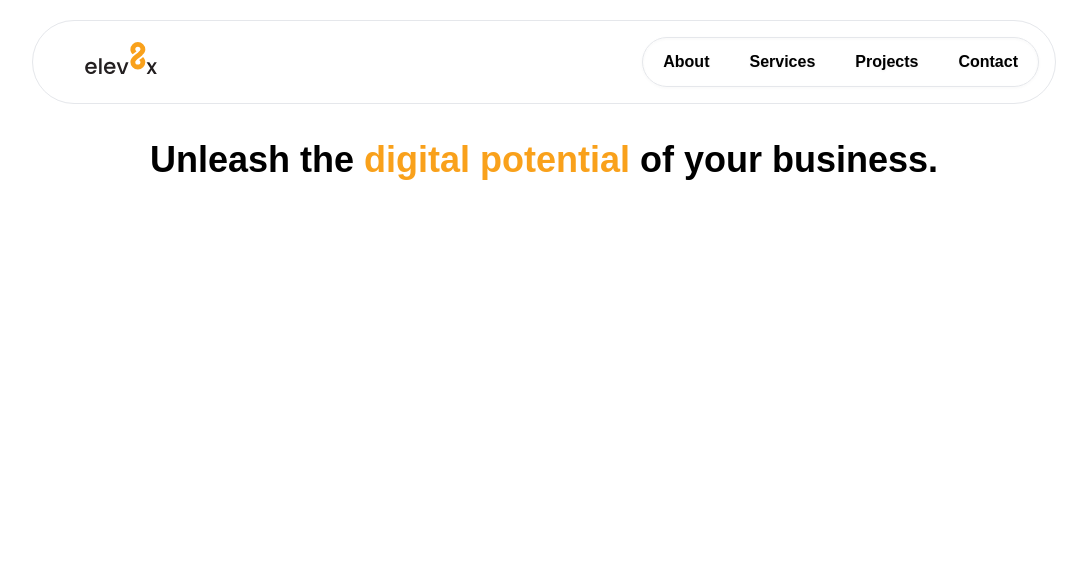
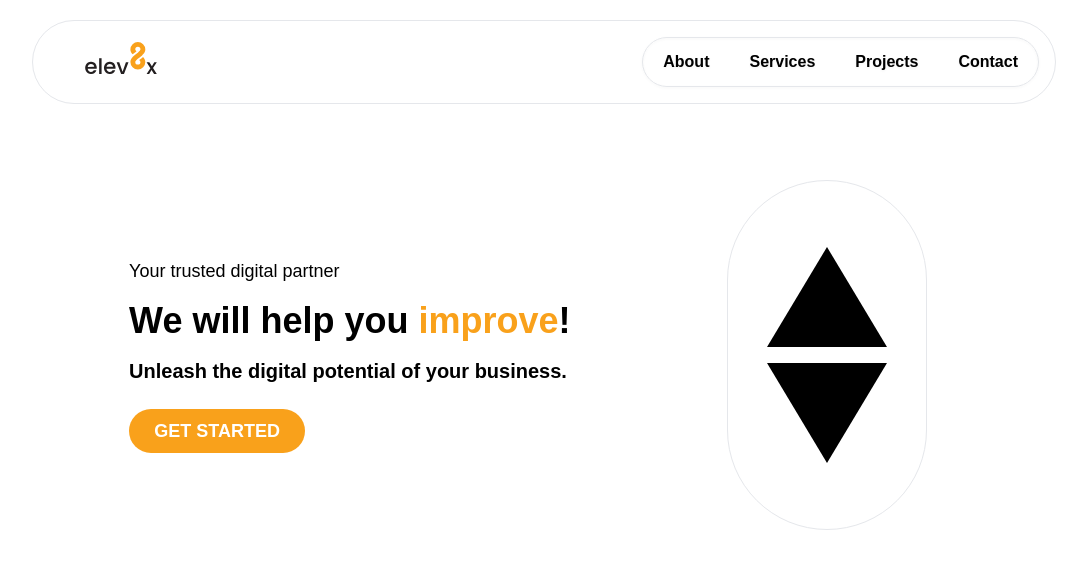
Before and after one commit to iwwan-01/elev8x-website, a Next.js app: page / in a window 1280 px wide. Shown: the top 568 px of the page, without its empty margins (96-1183 px from the left). Built offline with nearby package versions, Linux system fonts and the light colour scheme.

Commit message:
Implemented main landing section

```diff
--- a/src/components/Main.jsx
+++ b/src/components/Main.jsx
@@ -1,12 +1,41 @@
+import Link from 'next/link'
+import Image from 'next/image'
+
+import WordChanger from './common/WordChanger'
+import triangleShape from '../../public/triangle_shape.png'
+
 const Main = () => {
   return (
     <section>
-      <div className='flex justify-center items-center p-14'>
-        <div className='flex flex-col justify-center items-center gap-y-6 w-full'>
-          <h1 className='text-black text-4xl font-poppins font-bold'>
-            Unleash the <span className='text-orange'>digital potential </span>
-            of your business.
-          </h1>
+      <div className='flex justify-center items-center'>
+        <div className='flex flex-col-reverse md:flex-row justify-center items-center overflow-x-hidden lg:container gap-x-40 gap-y-16 px-14 py-24'>
+          {/* Sales Text Container */}
+          <div className='flex flex-col gap-y-4'>
+            <h3 className='font-poppins text-lg text-left font-normal'>
+              Your trusted digital partner
+            </h3>
+            <WordChanger />
+            <h2 className='text-black text-xl text-left font-poppins font-semibold mt-20 lg:mt-10 md:mt-8'>
+              Unleash the digital potential of your business.
+            </h2>
+            {/* CTA */}
+            <Link href='/'>
+              <div className='group flex justify-center items-center mt-2 rounded-full bg-orange w-44 h-11 hover:scale-110 transition-transform duration-100'>
+                <span className='uppercase font-bold text-white text-lg font-poppins'>
+                  Get started
+                </span>
+              </div>
+            </Link>
+          </div>
+
+          {/* Hero Container */}
+          <div className='flex justify-center items-center lg:pr-8'>
+            <div className='rounded-full border w-[200px] h-[350px] relative'></div>
+            <div className='absolute flex flex-col gap-y-4'>
+              <div class='w-0 h-0 border-l-[60px] border-l-transparent border-b-[100px] border-b-black border-r-[60px] border-r-transparent hover:border-b-orange transition-colors duration-300'></div>
+              <div class='w-0 h-0 border-l-[60px] border-l-transparent border-t-[100px] border-t-black border-r-[60px] border-r-transparent hover:rotate-180 transition-transform duration-300'></div>
+            </div>
+          </div>
         </div>
       </div>
     </section>
--- a/src/components/common/Nav.jsx
+++ b/src/components/common/Nav.jsx
@@ -55,7 +55,7 @@ const Nav = () => {
           {/* Main Wrapper */}
           <div className='flex flex-row justify-center py-4 px-8'>
             {/* Logo */}
-            <div className='shrink-0 w-full'>
+            <div className='shrink-0 w-full md:px-8 px-4'>
               <Link href='/'>
                 <Image
                   className='w-24 h-12 xl:w-32'
@@ -73,7 +73,7 @@ const Nav = () => {
                 {/* xMark Icon */}
                 <div
                   onClick={toggleMenu}
-                  className='flex shrink-0 justify-center items-center'
+                  className='flex shrink-0 justify-center items-center py-4'
                 >
                   <FontAwesomeIcon
                     icon={faXmark}
@@ -88,7 +88,7 @@ const Nav = () => {
                 {/* Hamburger Icon */}
                 <div
                   onClick={toggleMenu}
-                  className='flex shrink-0 justify-center items-center'
+                  className='flex shrink-0 justify-center items-center py-4'
                 >
                   <FontAwesomeIcon
                     icon={faBars}
--- /dev/null
+++ b/src/components/common/WordChanger.jsx
@@ -0,0 +1,36 @@
+import React, { useState, useEffect } from 'react'
+
+function WordChanger() {
+  const [currentWordIndex, setCurrentWordIndex] = useState(0)
+  const words = [
+    'digitalize',
+    'elevate',
+    'improve',
+    'optimize',
+    'streamline',
+    'automate',
+    'update',
+    'innovate',
+    'enhance',
+  ]
+  const intervalDuration = 2000
+
+  useEffect(() => {
+    const interval = setInterval(() => {
+      setCurrentWordIndex((prevIndex) => (prevIndex + 1) % words.length)
+    }, intervalDuration)
+
+    return () => clearInterval(interval)
+  }, [])
+
+  return (
+    <div>
+      <p className='font-poppins font-bold md:text-3xl text-4xl lg:text-4xl absolute'>
+        We will help you{' '}
+        <span className='text-orange'>{words[currentWordIndex]}</span>!
+      </p>
+    </div>
+  )
+}
+
+export default WordChanger
```
